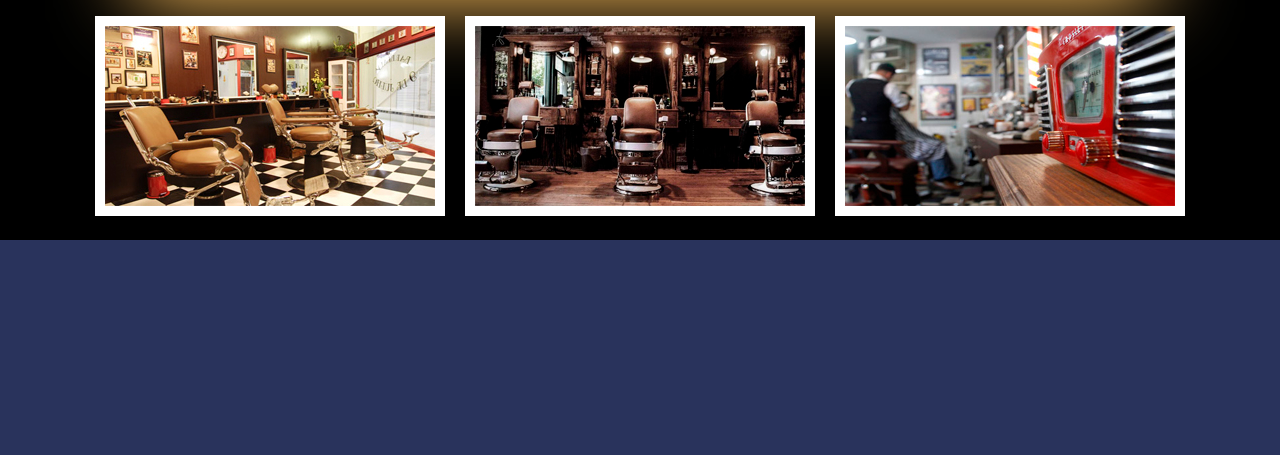
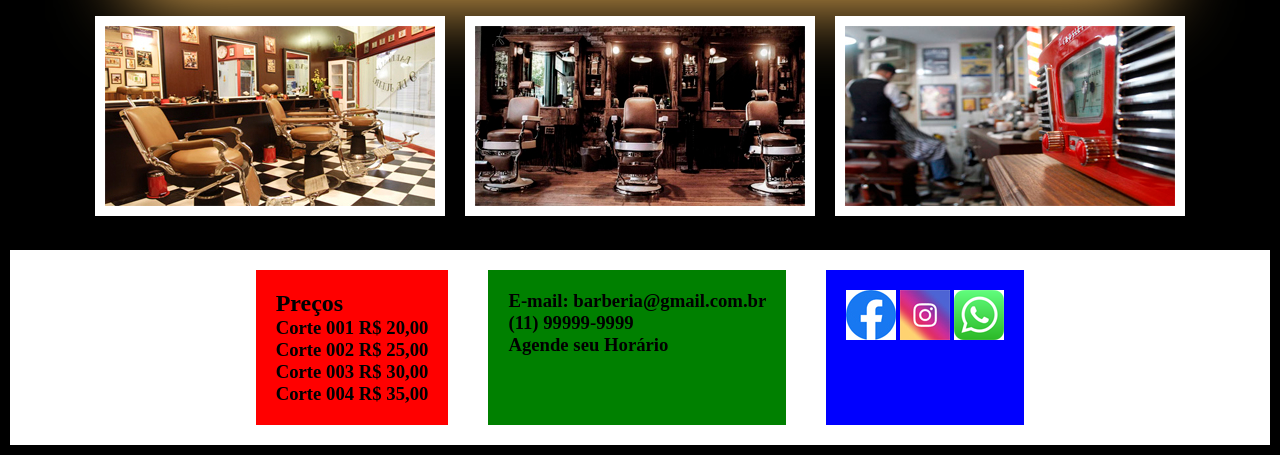
Before and after one commit to Daniloalmeid/comerciosjaragua, a PHP site: page /barbearias.html in a window 1280 px wide. Shown: the part 605-1060 px from the top of the page. Before the commit the page ends 845 px from the top, so only its background shows below. Run offline with PHP 8.4, Linux system fonts and the light colour scheme; some web fonts are replaced.

Commit message:
contatos

```diff
--- a/barbearias.html
+++ b/barbearias.html
@@ -74,6 +74,27 @@
             <img src="imagen/servicos/Barbearia/barbearia3.jpg" class="img3" alt="Barbearia navalha fachada">
         </div>
 
+    </section >
+    <section id="containerprecos">
+        <div class="barbeprecos">
+            <h2>Preços</h2>
+            <h3>Corte 001 R$ 20,00</h3>
+            <h3>Corte 002 R$ 25,00</h3>
+            <h3>Corte 003 R$ 30,00</h3>
+            <h3>Corte 004 R$ 35,00</h3>
+
+        </div>
+        <div class="barbecontatos">
+        <h3>E-mail: barberia@gmail.com.br</h3>
+        <h3>(11) 99999-9999</h3>
+        <h3>Agende seu Horário</h3>
+
+        </div>
+        <div class="barberedes">
+            <img src="imagen/redessociais/logo-facebook.jpg" alt="">
+            <img src="imagen/redessociais/logo-instagram.jpg" alt="">
+            <img src="imagen/redessociais/watz.png" alt="">
+        </div>
     </section>
 
 
--- a/styles/barbearia.css
+++ b/styles/barbearia.css
@@ -152,3 +152,25 @@ body{
 .img3{
     border: 10px solid white;
 }
+#containerprecos{
+    display: flex;
+    flex-wrap: wrap;
+    justify-content: center;
+    margin: 10px;
+    background-color: white;
+}
+.barbeprecos{
+    background-color: red;
+    margin: 20px;
+    padding: 20px;
+}
+.barbecontatos{
+    background-color: green;
+    margin: 20px;
+    padding: 20px;
+}
+.barberedes{
+    background-color: blue;
+    margin: 20px;
+    padding: 20px;
+}
```
